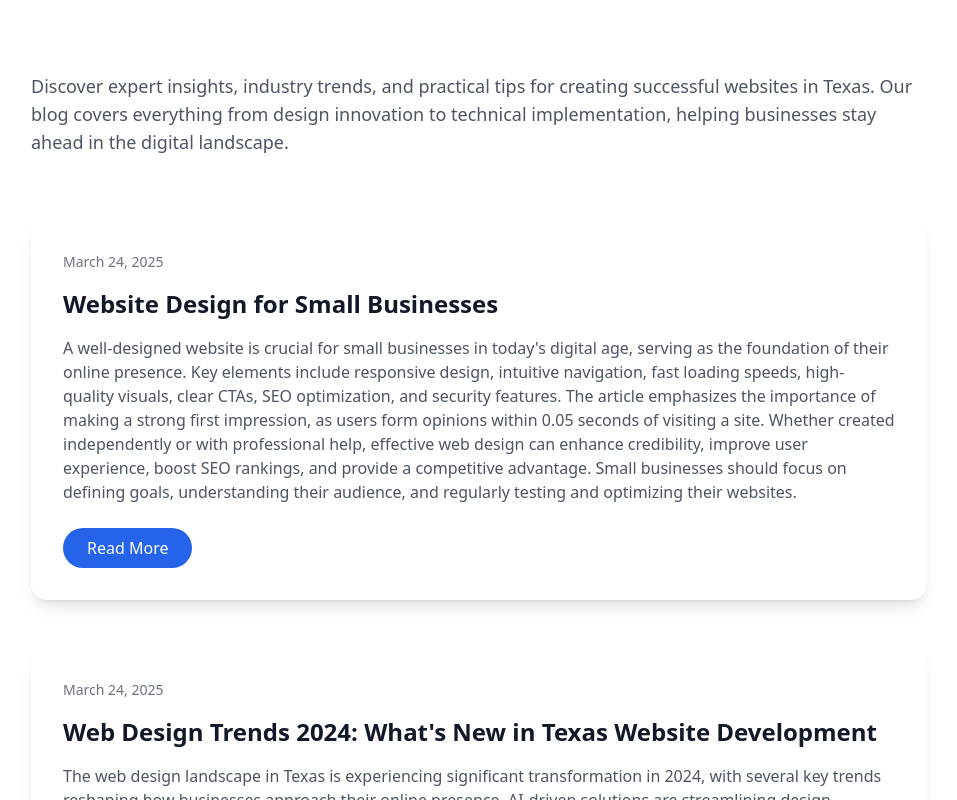
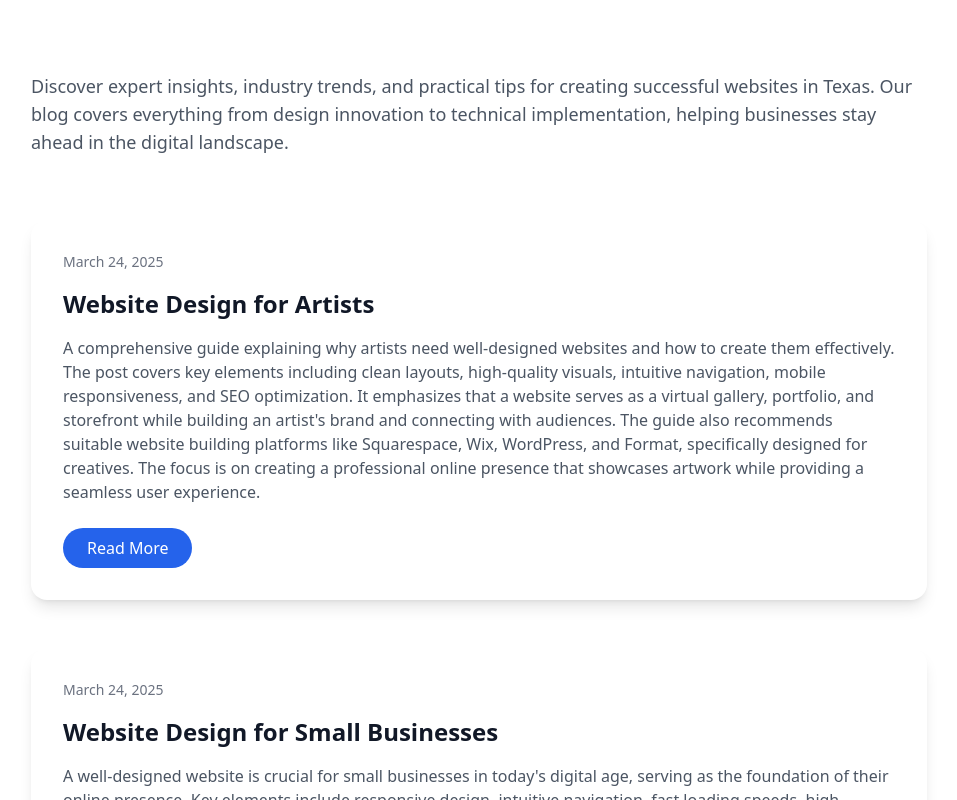
Before and after one commit to test-acc-12349/texas-web-design-2025-03-24-l610h, a plain HTML site: page blog.html in a window 1280 px wide. Shown: the part 404-1204 px from the top of the page, without its empty margins (161-1118 px from the left). Drawn offline with nearby package versions, Linux system fonts and the light colour scheme.

Commit message:
Update blog listing with website-design-for-artists-20250324-k54.html

```diff
--- a/blog.html
+++ b/blog.html
@@ -34,6 +34,13 @@
             </div>
 
             <div class="max-w-4xl mx-auto">
+                <article class="bg-white p-8 rounded-2xl shadow-lg hover:shadow-xl transition-shadow duration-300 mb-12">
+                    <div class="text-sm text-gray-500 mb-4">March 24, 2025</div>
+                    <h2 class="text-2xl font-bold text-gray-900 mb-4">Website Design for Artists</h2>
+                    <p class="text-gray-600 mb-6">A comprehensive guide explaining why artists need well-designed websites and how to create them effectively. The post covers key elements including clean layouts, high-quality visuals, intuitive navigation, mobile responsiveness, and SEO optimization. It emphasizes that a website serves as a virtual gallery, portfolio, and storefront while building an artist's brand and connecting with audiences. The guide also recommends suitable website building platforms like Squarespace, Wix, WordPress, and Format, specifically designed for creatives. The focus is on creating a professional online presence that showcases artwork while providing a seamless user experience.</p>
+                    <a href="https://test-acc-12349.github.io/texas-web-design-2025-03-24-l610h/blog/website-design-for-artists-20250324-k54.html" class="inline-block px-6 py-2 bg-blue-600 text-white rounded-full hover:bg-blue-700 transform hover:scale-105 transition-all duration-300">Read More</a>
+                </article>
+
                 <article class="bg-white p-8 rounded-2xl shadow-lg hover:shadow-xl transition-shadow duration-300 mb-12">
                     <div class="text-sm text-gray-500 mb-4">March 24, 2025</div>
                     <h2 class="text-2xl font-bold text-gray-900 mb-4">Website Design for Small Businesses</h2>
```
